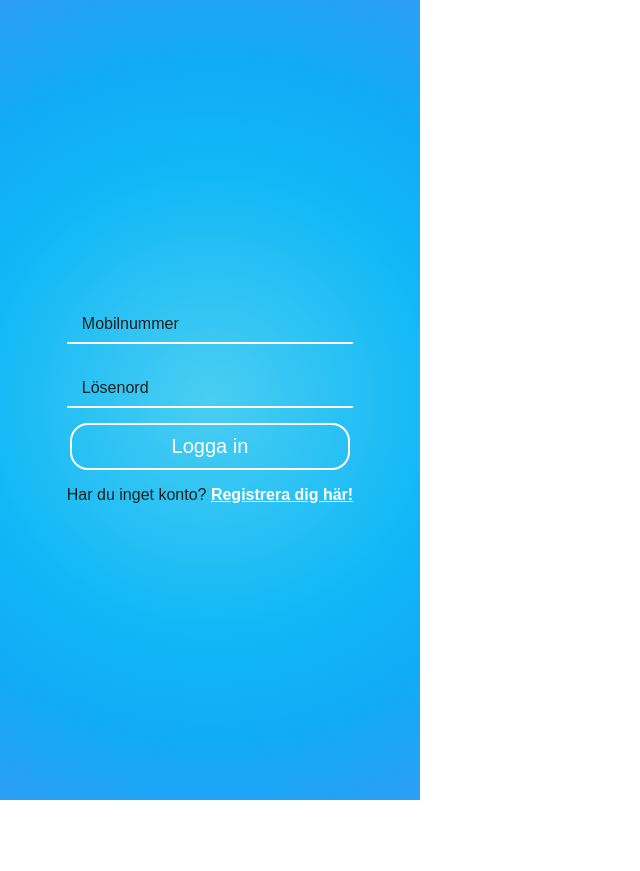
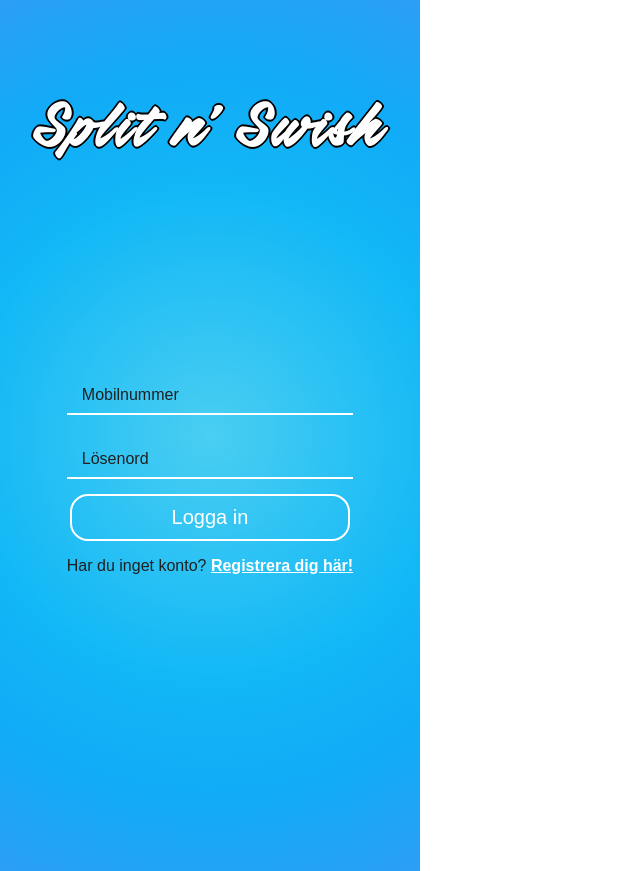
Before and after one commit to Flippen97/clearWeb, a React (Create React App) app: page / in a window 1280 px wide. Shown: the whole page, without its empty margins (0-640 px from the left). Before the commit the page ends 800 px from the top, so only its background shows below. Built offline with nearby package versions, Linux system fonts and the light colour scheme.

Commit message:
Finished logo

```diff
--- a/src/App.css
+++ b/src/App.css
@@ -3,6 +3,12 @@
   font-family: FontBureau-MillerBannerLight;
   src: url(FontBureau-MillerBannerLight.otf) format("opentype");
 }
+
+@font-face{
+  font-family: Airways;
+  src: url(Airways.ttf) format("opentype");
+}
+
 body {
   margin: 0;
   padding: 0;
@@ -16,6 +22,20 @@ main{
 /*
   Login Page
 */
+
+.logo{
+  position: relative;
+  letter-spacing: 4px;
+  text-align: center;
+  top: 90px;
+  font-family: Airways;
+  font-size: 3.6em;
+  margin: 0;
+  color: white;
+  text-shadow: 2px 0 0 #000, -2px 0 0 #000, 0 2px 0 #000, 0 -2px 0 #000, 1px 1px #000, -1px -1px 0 #000, 1px -1px 0 #000, -1px 1px 0 #000;
+}
+
+
 .LoginForm{
   min-height: 100vh;
   display: flex;
--- a/src/components/Login.js
+++ b/src/components/Login.js
@@ -1,8 +1,12 @@
 import React from 'react';
+import Logo from './Logo';
 
 export default function Login(props){
   return(
+    <div className="login">
+      <Logo/>
       <div className="LoginForm">
+
         <form>
           <label className="field a-field a-field_a1 page__field">
             <input className="field__input" placeholder="Skriv nummer här..." required />
@@ -20,5 +24,6 @@ export default function Login(props){
           <p>Har du inget konto? <span onClick={props.register}>Registrera dig här!</span></p>
         </form>
       </div>
+    </div>
   )
 }
--- /dev/null
+++ b/src/components/Logo.js
@@ -0,0 +1,5 @@
+import React from 'react';
+
+export default function Logo(){
+  return <h1 className="logo">Split n' Swish</h1>
+}
--- a/src/components/Register.js
+++ b/src/components/Register.js
@@ -1,7 +1,10 @@
 import React from 'react';
+import Logo from './Logo';
 
 export default function Register(props){
   return(
+    <div className="register">
+      <Logo/>
       <div className="RegisterForm">
         <form>
           <label className="field a-field a-field_a1 page__field">
@@ -25,5 +28,6 @@ export default function Register(props){
           <button onClick={props.login}>Registrera dig</button>
         </form>
       </div>
+    </div>
   )
 }
```
Also changed, not shown: src/Airways.ttf (added). Lines whose indentation alone changed are shown as unchanged.
